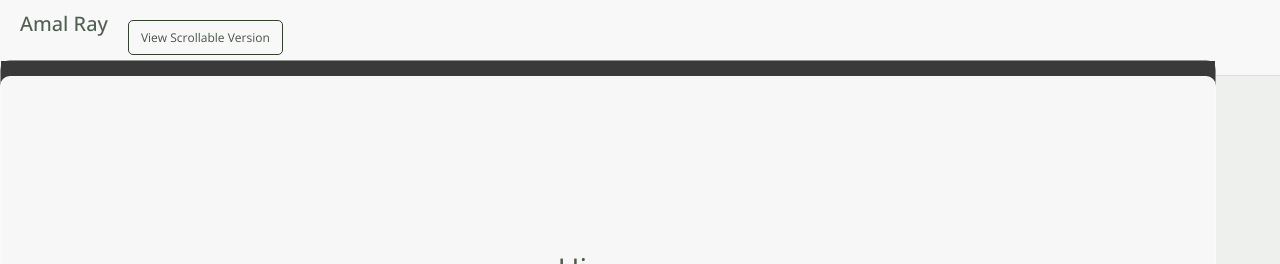
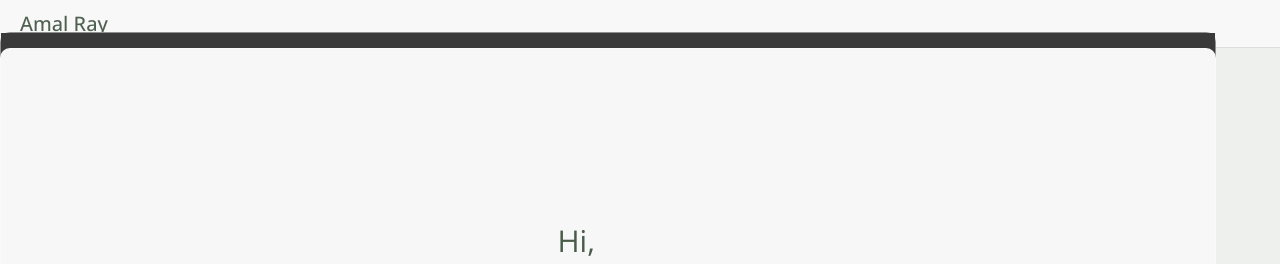
Before and after one commit to rayb0y/rayb0y.github.io, a plain HTML site: page index.html in a window 1280 px wide. Shown: the top 264 px of the page. Drawn offline with nearby package versions, Linux system fonts and the light colour scheme.

Commit message:
modified:   index.html

```diff
--- a/index.html
+++ b/index.html
@@ -12,7 +12,7 @@
 <body>
     <header>
         <p class="header-title">Amal Ray</p>
-        <a href="scroll.html" class="view-scrollable">View Scrollable Version</a>
+        <!-- <a href="scroll.html" class="view-scrollable">View Scrollable Version</a> -->
     </header>
 
     <div class="wheel" id="wheel">
```
